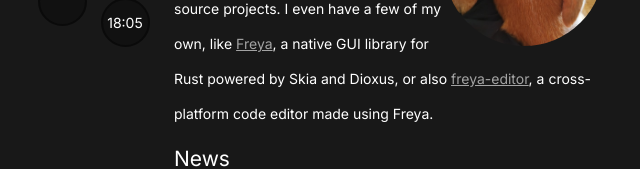
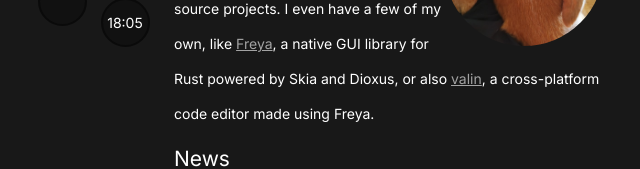
Before and after one commit to marc2332/portfolio, a Next.js app: page / in a window 1280 px wide. Shown: the part 261-430 px from the top of the page, without its empty margins (281-921 px from the left). Built offline with nearby package versions, Linux system fonts and the light colour scheme; no server answers; some icons are missing.

Commit message:
Update index.tsx

```diff
--- a/pages/index.tsx
+++ b/pages/index.tsx
@@ -143,8 +143,8 @@ export default function Home(
             Freya
           </Link>, a native GUI library for Rust powered by Skia and Dioxus, or
           also{" "}
-          <Link href="https://github.com/marc2332/freya-editor">
-            freya-editor
+          <Link href="https://github.com/marc2332/valin">
+            valin
           </Link>, a cross-platform code editor made using Freya.
         </p>
       </div>
```
